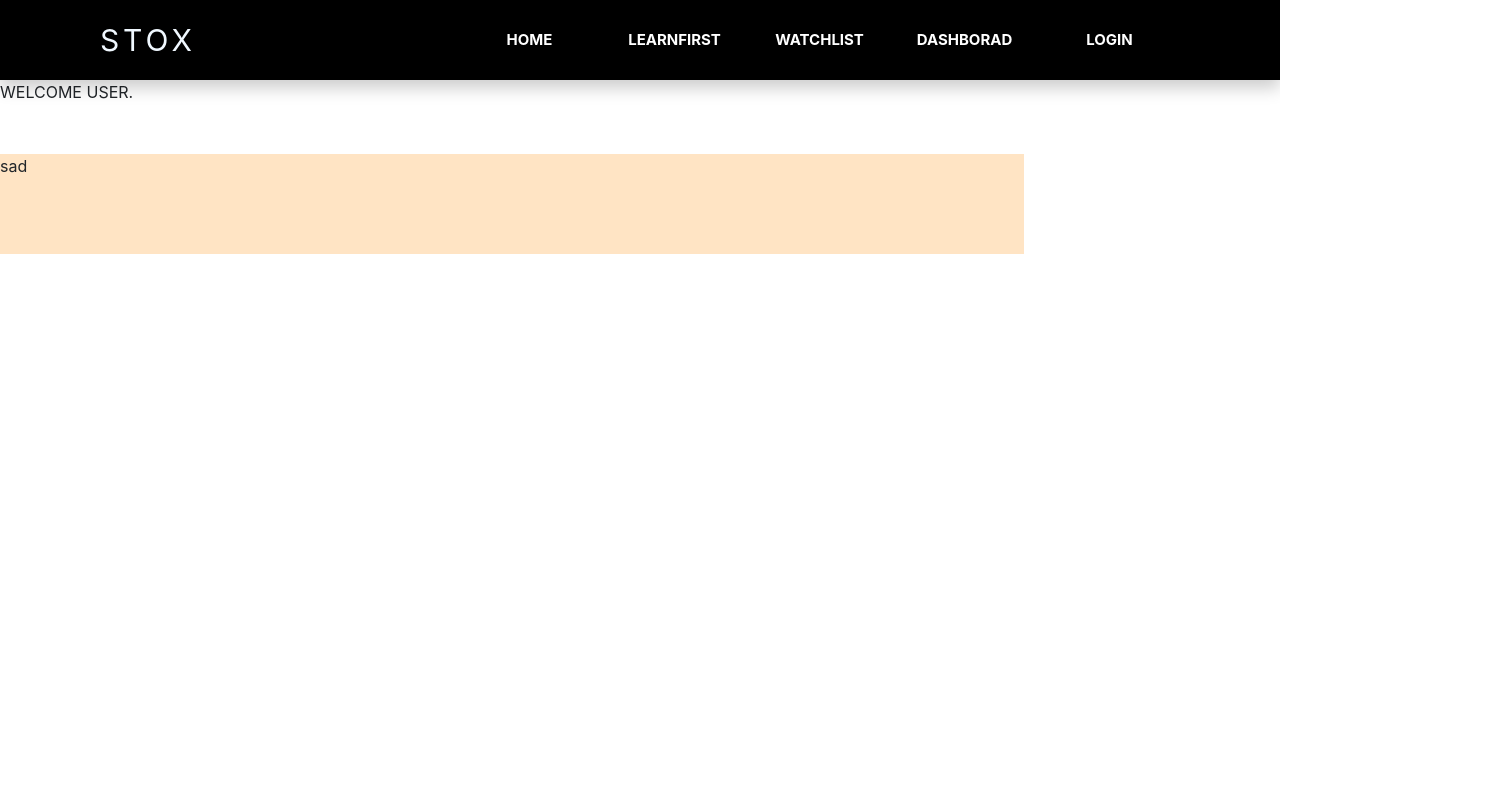
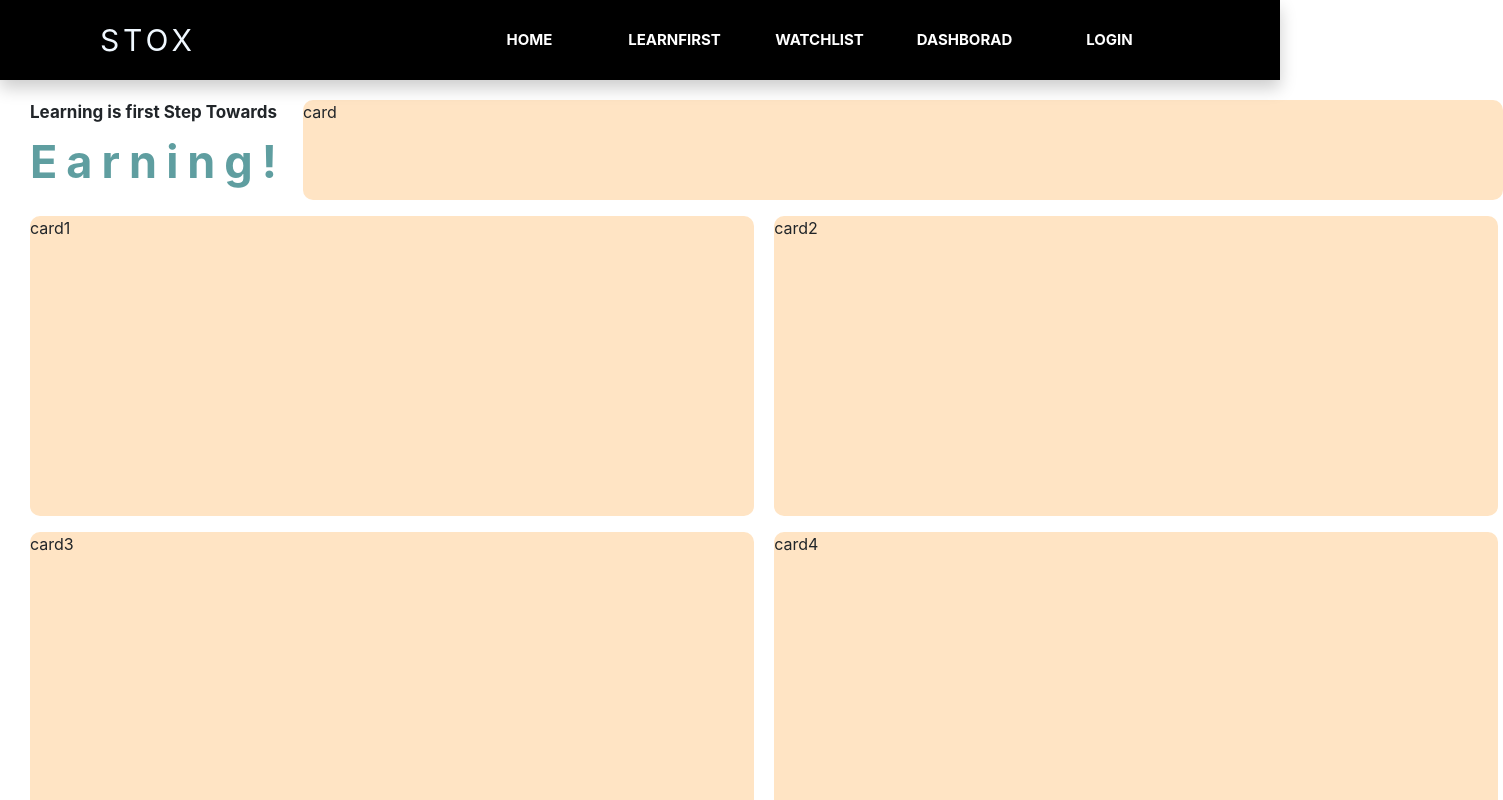
Before and after one commit to miteshp2110/SDP-1, a React (Create React App) app in the folder client/: page / in a window 1280 px wide. Shown: the top 800 px of the page, 1503 px wide, since content can reach past the window. Built offline with nearby package versions, Linux system fonts and the light colour scheme.

Commit message:
home complete

```diff
--- a/client/src/Components/Home/Home.jsx
+++ b/client/src/Components/Home/Home.jsx
@@ -1,15 +1,19 @@
-import './HomeStyle.css'
-const Home=()=>{
-    return(
-        <>
-        <div className='home_username'>
-            WELCOME USER.
+import "./HomeStyle.css";
+const Home = () => {
+  return (
+    <div className="Home_container">
+      <div className="Text1">Learning is first Step Towards</div>
 
-        </div>
-            <div className="Journey_card">
-                sad
-            </div>
-        </>
-    )
-}
+      <div className="earning">Earning!</div>
+      <div className="Journey_card">card</div>
+      <div className="Card" id="card1">card1</div>
+      <div className="Card" id="card2">card2</div>
+      <div className="Card" id="card3">card3</div>
+      <div className="Card" id="card4">card4</div>
+      <div className="Card" id="card5">card5</div>
+      <div className="Card" id="card6">card6</div>
+    </div>
+
+  );
+};
 export default Home;
--- a/client/src/Components/Home/HomeStyle.css
+++ b/client/src/Components/Home/HomeStyle.css
@@ -1,6 +1,81 @@
+
+.Home_container{
+
+    margin-top: 20px;
+    margin-left: 30px;
+    width: 97%;
+    display: grid;
+
+    row-gap: 16px;
+    column-gap: 17px;
+    grid-template-areas: 'item1 item2 item2 item2 item2 item2'
+                         'item3 item2 item2 item2 item2 item2'
+                         'item4 item4 item4 item5 item5 item5'
+                         'item6 item6 item6 item7 item7 item7'
+                         'item8 item8 item8 item9 item9 item9';
+}
+
+ .Text1{
+
+    font-size: 17px;
+    font-weight: bold;
+    grid-area: item1;
+
+}
+.earning{
+
+    grid-area: item3;
+    font-size: 45px;
+    font-weight: bold;
+    color: cadetblue;
+    letter-spacing: 9px;
+    margin-top: -18px;
+
+}
+
 .Journey_card{
+    grid-area: item2;
+    display: inline-block;
     background-color: bisque;
-    width: 80%;
+    width: 1200px;
     height: 100px;
-    margin-top: 50px;
+    border-radius: 10px;
+
+
+
+
 }
+ .Card{
+
+    background-color: bisque;
+    width: 724px;
+    height: 300px;
+    border-radius: 10px;
+
+
+}
+#card1{
+    grid-area: item4;
+
+}
+
+#card2{
+    grid-area: item5;
+
+}
+#card3{
+    grid-area: item6;
+
+}
+#card4{
+    grid-area: item7;
+
+}
+#card5{
+    grid-area: item8;
+
+}
+#card6{
+    grid-area: item9;
+
+}
--- a/client/src/Components/NavBar/NavBarStyle.css
+++ b/client/src/Components/NavBar/NavBarStyle.css
@@ -7,11 +7,13 @@ header{
     top: 0;
     background-color: white;
     box-shadow: 0px 8px 16px 0px rgba(0,0,0,0.2);
+    z-index: 10px;
 
 
 }
 nav{
-    position: relative;
+
+    z-index: 10px;
   height: 10vh;
   background-color: black;
   color: aliceblue;
@@ -22,7 +24,7 @@ nav{
   width: 100%;
   align-items: center;
   flex-wrap: wrap;
-  z-index: 10px;
+
 }
 
 .logo_div{
```
